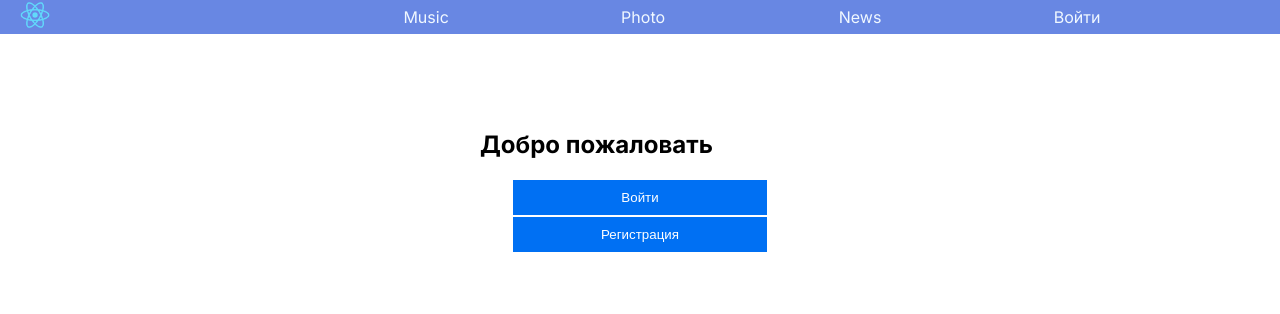
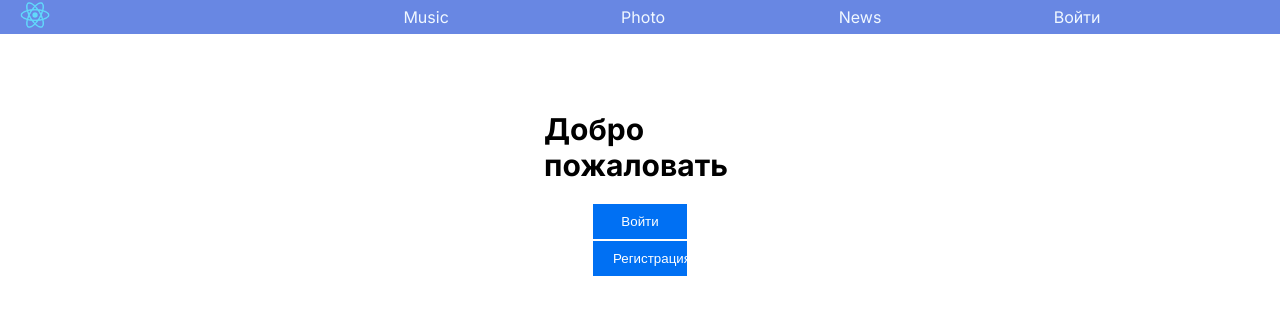
Before and after one commit to rapaxa/social, a Next.js app: page /author in a window 1280 px wide. Shown: the top 314 px of the page. Built offline with nearby package versions, Linux system fonts and the light colour scheme.

Commit message:
'localStore'

```diff
--- a/src/app/author/page.tsx
+++ b/src/app/author/page.tsx
@@ -4,7 +4,7 @@ import style from './stylePageAuthor/layout.module.css'
 
 const Author = () => {
     return (
-        <section className={style.window}>
+        <section className={style.window_elements}>
             <h1>Добро пожаловать</h1>
             <div className={style.wrap_btn}>
                 <Link className={style.link} href={"/author/login"}>
```
